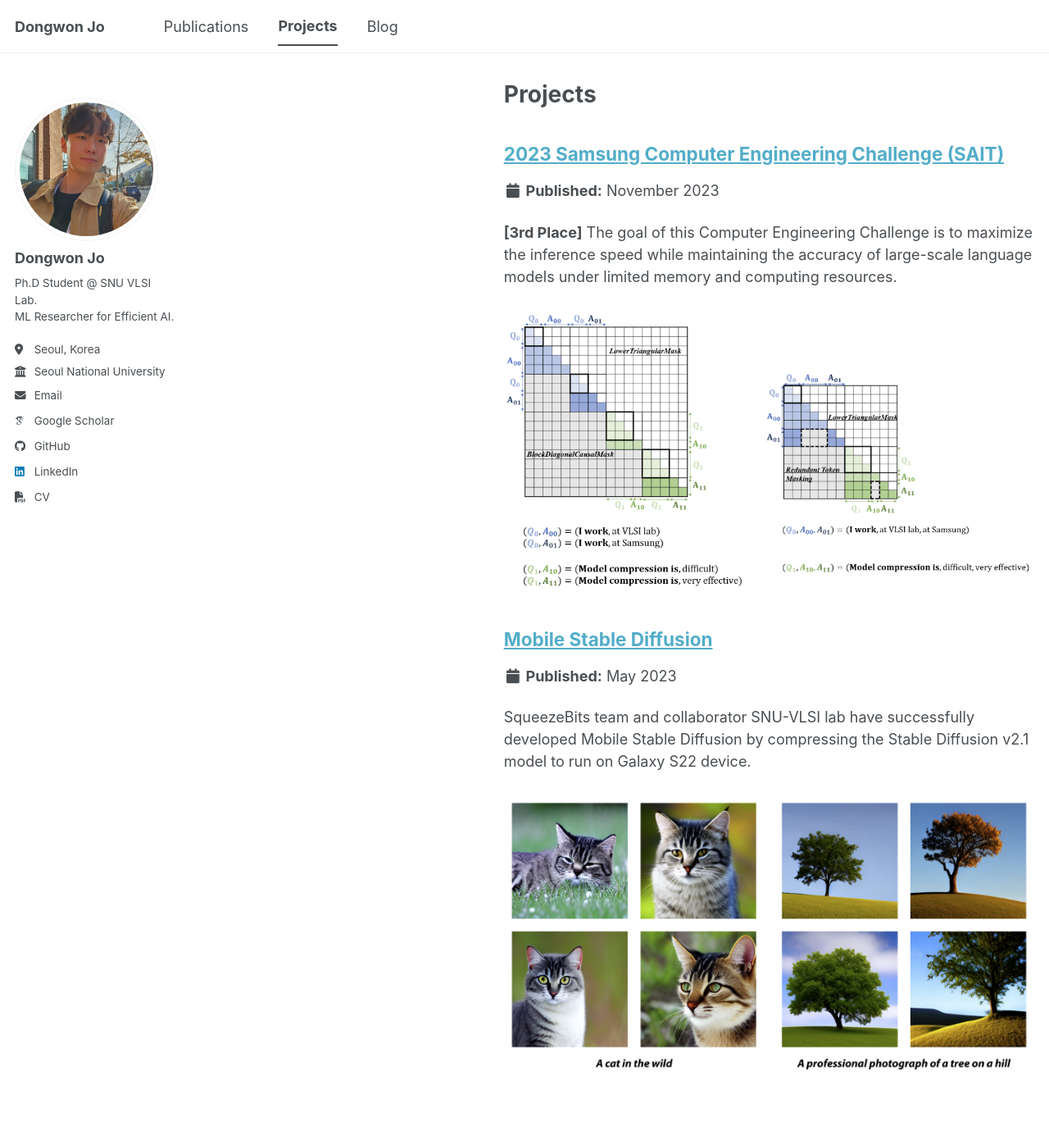
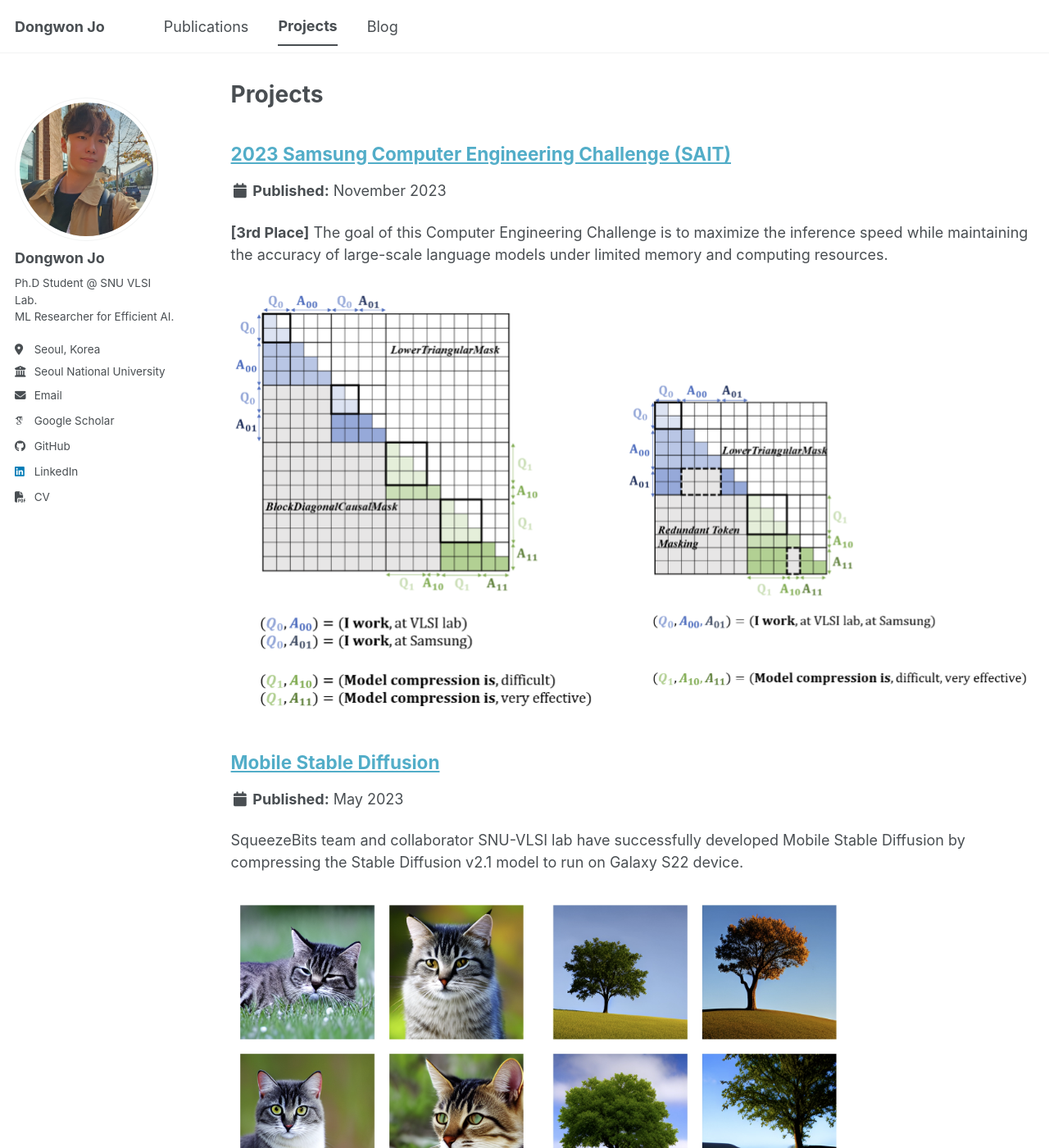
Before and after one commit to dongwonjo/dongwonjo.github.io, a Jekyll site: the page built from _pages/portfolio.html, in a window 1280 px wide and 1400 px high. Shown: the whole window at 82% size. Built offline with Jekyll 4.4.1, drawn with Linux system fonts in a browser that asks for light colours; some web fonts are replaced; a script bundle is joined from its source files by our own code; library files that are not in the unit come from our copies.

Commit message:
Fix Projects layout: remove max-width from .archive CSS

```diff
--- a/_pages/portfolio.html
+++ b/_pages/portfolio.html
@@ -6,9 +6,6 @@ author_profile: true
 ---
 
 <style>
-.archive {
-  max-width: 700px;
-}
 .archive p + p img,
 .archive p + img,
 .archive p ~ img {
```
